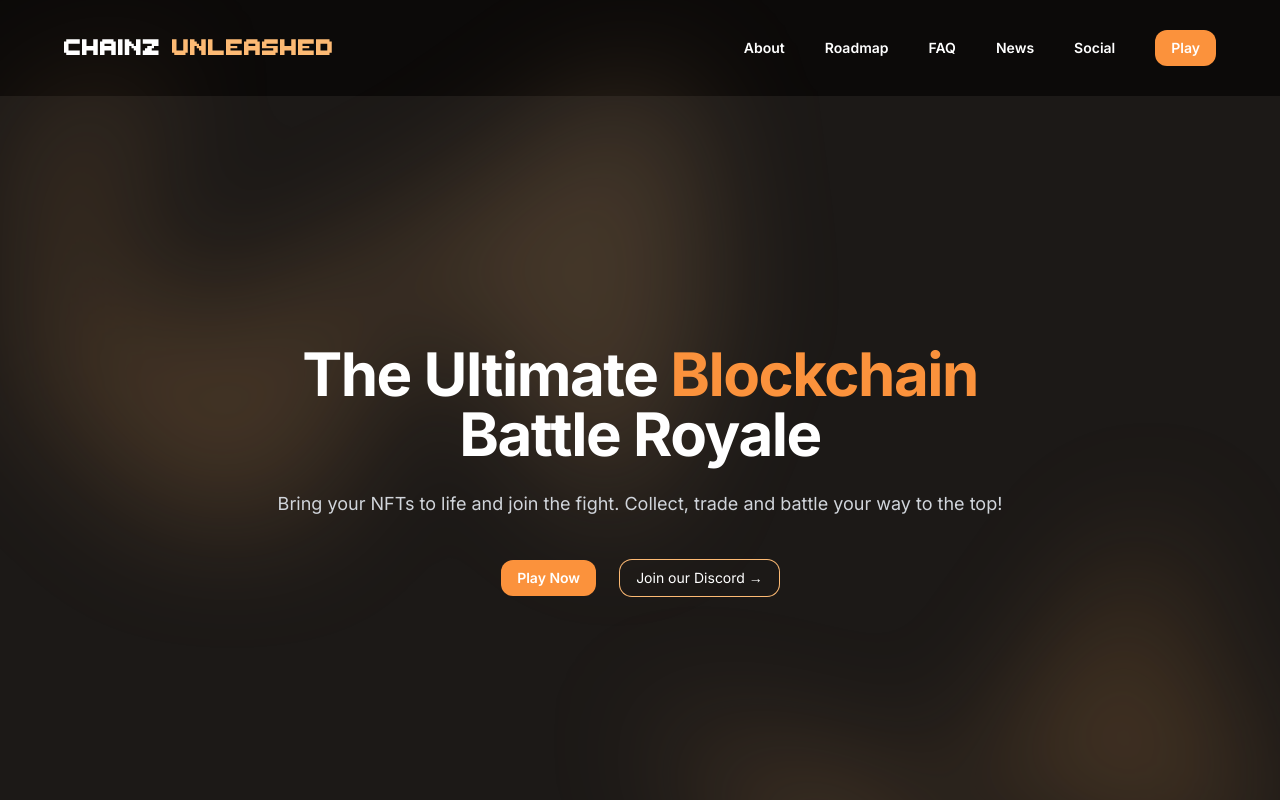
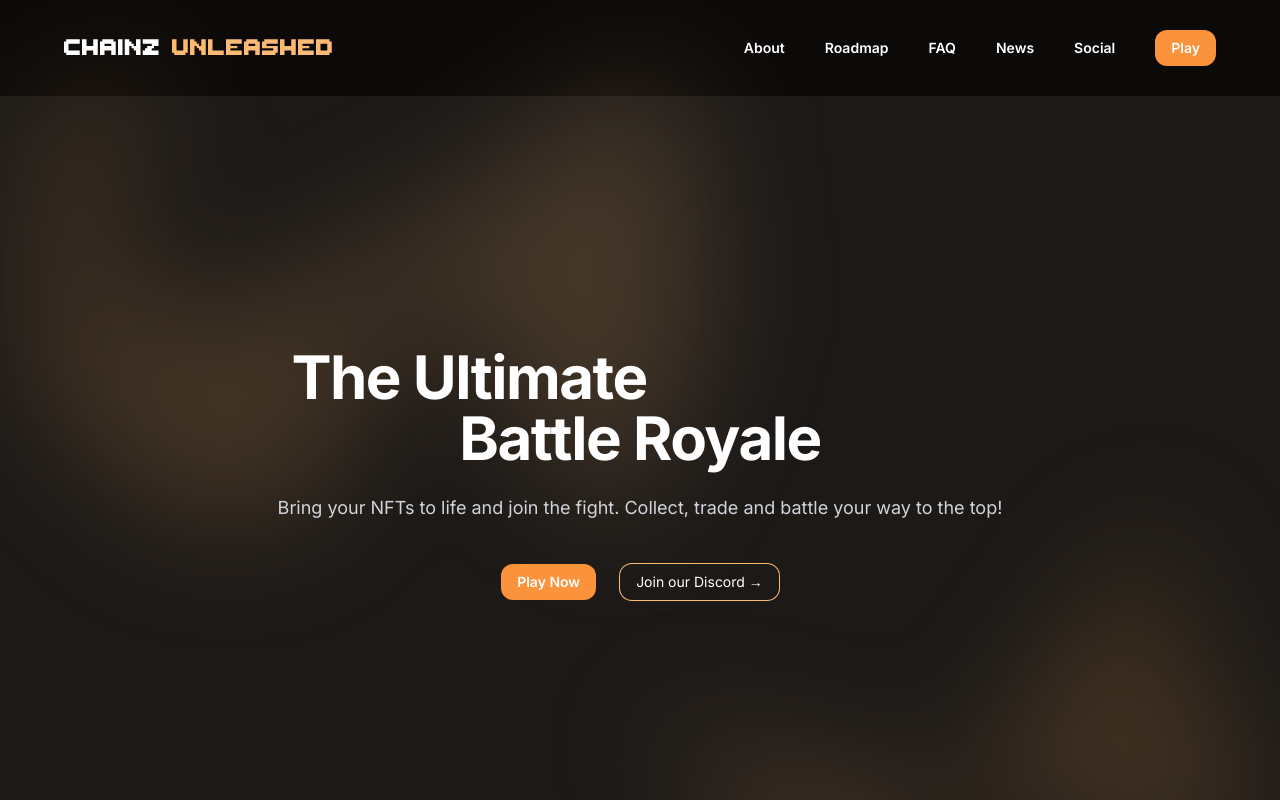
Before and after one commit to brodiecc/chainz-unleashed-website, a Next.js app: page / in a window 1280 px wide. Shown: the top 800 px of the page. Built offline with nearby package versions, Linux system fonts and the light colour scheme.

Commit message:
Added Animated Header

```diff
--- /dev/null
+++ b/src/components/GlitchText.tsx
@@ -0,0 +1,29 @@
+import "@/styles/GlitchEffect.css";
+import clsx from "clsx";
+
+export function GlitchText({
+  text,
+  className,
+}: {
+  text: string;
+  className: string;
+}) {
+  const stacks = { "--stacks": 3 } as React.CSSProperties;
+  const index0 = { "--index": 0 } as React.CSSProperties;
+  const index1 = { "--index": 1 } as React.CSSProperties;
+  const index2 = { "--index": 2 } as React.CSSProperties;
+
+  className = clsx("stack", className);
+
+  return (
+    <span className={className} style={stacks}>
+      <span style={index0}>{text}</span>
+      <span id="glitchSpan1" style={index1} aria-hidden="true">
+        {text}
+      </span>
+      <span id="glitchSpan2" style={index2} aria-hidden="true">
+        {text}
+      </span>
+    </span>
+  );
+}
--- a/src/components/Hero.tsx
+++ b/src/components/Hero.tsx
@@ -1,5 +1,6 @@
 import { Button } from "@/components/Button";
 import { Container } from "@/components/Container";
+import { GlitchText } from "@/components/GlitchText";
 
 export default function Hero() {
   return (
@@ -23,8 +24,8 @@ export default function Hero() {
               <div className="mx-auto max-w-3xl text-center">
                 <h1 className="text-4xl font-bold tracking-tight text-white sm:text-6xl">
                   The Ultimate{" "}
-                  <span className="text-orange-400">Blockchain</span> Battle
-                  Royale
+                  <GlitchText className="text-orange-400" text="Blockchain" />{" "}
+                  Battle Royale
                 </h1>
                 <p className="mt-6 text-lg leading-8 text-gray-300">
                   Bring your NFTs to life and join the fight. Collect, trade and
--- /dev/null
+++ b/src/styles/GlitchEffect.css
@@ -0,0 +1,79 @@
+#glitchSpan1 {
+  display: none;
+}
+
+#glitchSpan2 {
+  display: none;
+}
+
+@media (min-width: 768px) {
+  #glitchSpan1 {
+    display: inline;
+  }
+
+  #glitchSpan2 {
+    display: inline;
+  }
+
+  .stack {
+    display: inline-grid;
+    grid-template-columns: 1fr;
+  }
+
+  .stack span {
+    font-weight: bold;
+    grid-row-start: 1;
+    grid-column-start: 1;
+    font-size: 4rem;
+    --stack-height: calc(100% / var(--stacks) - 1px);
+    --inverse-index: calc(calc(var(--stacks) - 1) - var(--index));
+    --clip-top: calc(var(--stack-height) * var(--index));
+    --clip-bottom: calc(var(--stack-height) * var(--inverse-index));
+    clip-path: inset(var(--clip-top) 0 var(--clip-bottom) 0);
+    animation: stack 340ms cubic-bezier(0.46, 0.29, 0, 1.24) 1 backwards
+        calc(var(--index) * 120ms),
+      glitch 2s ease infinite 2s alternate-reverse;
+  }
+
+  .stack span:nth-child(odd) {
+    --glitch-translate: 8px;
+  }
+  .stack span:nth-child(even) {
+    --glitch-translate: -8px;
+  }
+
+  @keyframes stack {
+    0% {
+      opacity: 0;
+      transform: translateX(-50%);
+      text-shadow: -2px 3px 0 red, 2px -3px 0 blue;
+    }
+    60% {
+      opacity: 0.5;
+      transform: translateX(50%);
+    }
+    80% {
+      transform: none;
+      opacity: 1;
+      text-shadow: 2px -3px 0 red, -2px 3px 0 blue;
+    }
+    100% {
+      text-shadow: none;
+    }
+  }
+
+  @keyframes glitch {
+    0% {
+      text-shadow: -2px 3px 0 red, 2px -3px 0 blue;
+      transform: translate(var(--glitch-translate));
+    }
+    2% {
+      text-shadow: 2px -3px 0 red, -2px 3px 0 blue;
+    }
+    4%,
+    100% {
+      text-shadow: none;
+      transform: none;
+    }
+  }
+}
```
